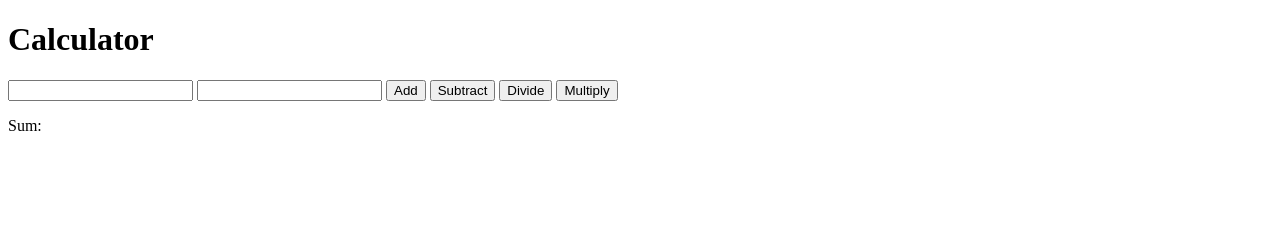
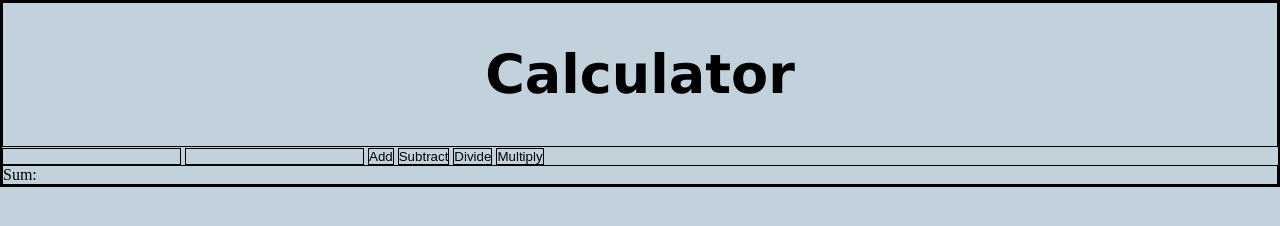
Before and after one commit to ArthurBBotelho/calculator, a plain HTML site: page index.html in a window 1280 px wide. Drawn offline with Linux system fonts and the light colour scheme.

Commit message:
Basic styling on the move, add later the option to change the background color

```diff
--- a/style.css
+++ b/style.css
@@ -0,0 +1,14 @@
+* {
+    margin: 0;
+    padding: 0;
+    background-color: rgb(194, 210, 221);
+    border: solid 1px black;
+}
+
+h1 {
+    font-family: 'Lucida Sans', 'Lucida Sans Regular', 'Lucida Grande', 'Lucida Sans Unicode', Geneva, Verdana, sans-serif;
+    font-size: 54px;
+    padding: 40px;
+    display: flex;
+    justify-content: center;
+}
```
Also changed, not shown: index.html (+1 -1 lines).
